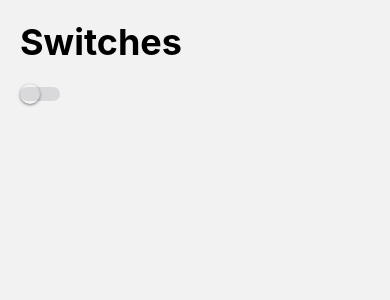
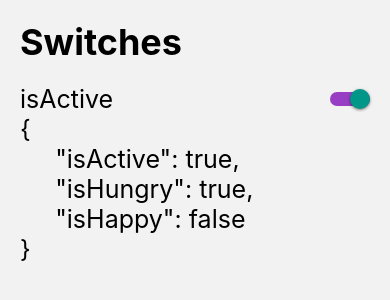
Before and after one commit to armandotechno/RNComponents, a React Native app: screen /SwitchScreen in a window 390 px wide. Shown: the top 300 px of the page. Built offline with nearby package versions, Linux system fonts and the light colour scheme.

Commit message:
CustomSwitch

```diff
--- /dev/null
+++ b/src/components/CustomSwitch.tsx
@@ -0,0 +1,27 @@
+import { useState } from 'react';
+import { Switch, Platform } from 'react-native'
+
+interface Props {
+    isOn: boolean;
+    onChange: (value: boolean) => void;
+}
+
+export default function CustomSwitch({ isOn, onChange }: Props) {
+
+    const [ isEnabled, setIsEnabled ] = useState(isOn);
+    const toggleSwitch = () => {
+        setIsEnabled( !isEnabled )
+        onChange( !isEnabled )
+    }
+
+    return (
+
+        <Switch
+            trackColor={{false: '#D9D9DB', true: '#973ec4'}}
+            thumbColor={ (Platform.OS === 'android') ? '#af3de4': '' }
+            ios_backgroundColor="#3e3e3e"
+            onValueChange={toggleSwitch}
+            value={isEnabled}
+        />
+    )
+}
--- a/src/screens/SwitchScreen.tsx
+++ b/src/screens/SwitchScreen.tsx
@@ -1,25 +1,48 @@
 import { useState } from 'react';
-import { View, Text, Switch, Platform } from 'react-native'
+import { StyleSheet, Text, View } from 'react-native'
+import CustomSwitch from '../components/CustomSwitch';
 import HeaderTitle from '../components/HeaderTitle';
 
 export default function SwitchScreen() {
 
-  const [ isEnabled, setIsEnabled ] = useState(false);
-  const toggleSwitch = () => setIsEnabled( !isEnabled );
+  const [ state, setState ] = useState({
+    isActive: true,
+    isHungry: true,
+    isHappy: false,
+  })
+
+  const { isActive, isHungry, isHappy } = state;
+
+  const onChange = ( value: boolean, field: string ) => {
+    setState({
+      ...state,
+      [field]: value
+    })
+  }
 
   return (
     <View style={{ marginHorizontal: 20 }}>
 
       <HeaderTitle title='Switches'/>
 
-      <Switch
-        trackColor={{false: '#D9D9DB', true: '#973ec4'}}
-        thumbColor={ (Platform.OS === 'android') ? '#af3de4': '' }
-        ios_backgroundColor="#3e3e3e"
-        onValueChange={toggleSwitch}
-        value={isEnabled}
-      />
+      <View style={ styles.switchRow }>
+        <Text style={ styles.switchText }>isActive</Text>
+        <CustomSwitch isOn={ isActive } onChange={ (value) => onChange( value, 'isActive' )}/>
+      </View>
+
+      <Text style={ styles.switchText }>{ JSON.stringify( state, null, 5 ) }</Text>
 
     </View>
   )
 }
+
+const styles = StyleSheet.create({
+  switchRow:{
+    flexDirection: 'row',
+    justifyContent: 'space-between',
+    alignItems: 'center',
+  },
+  switchText: {
+    fontSize: 25,
+  },
+});
```
